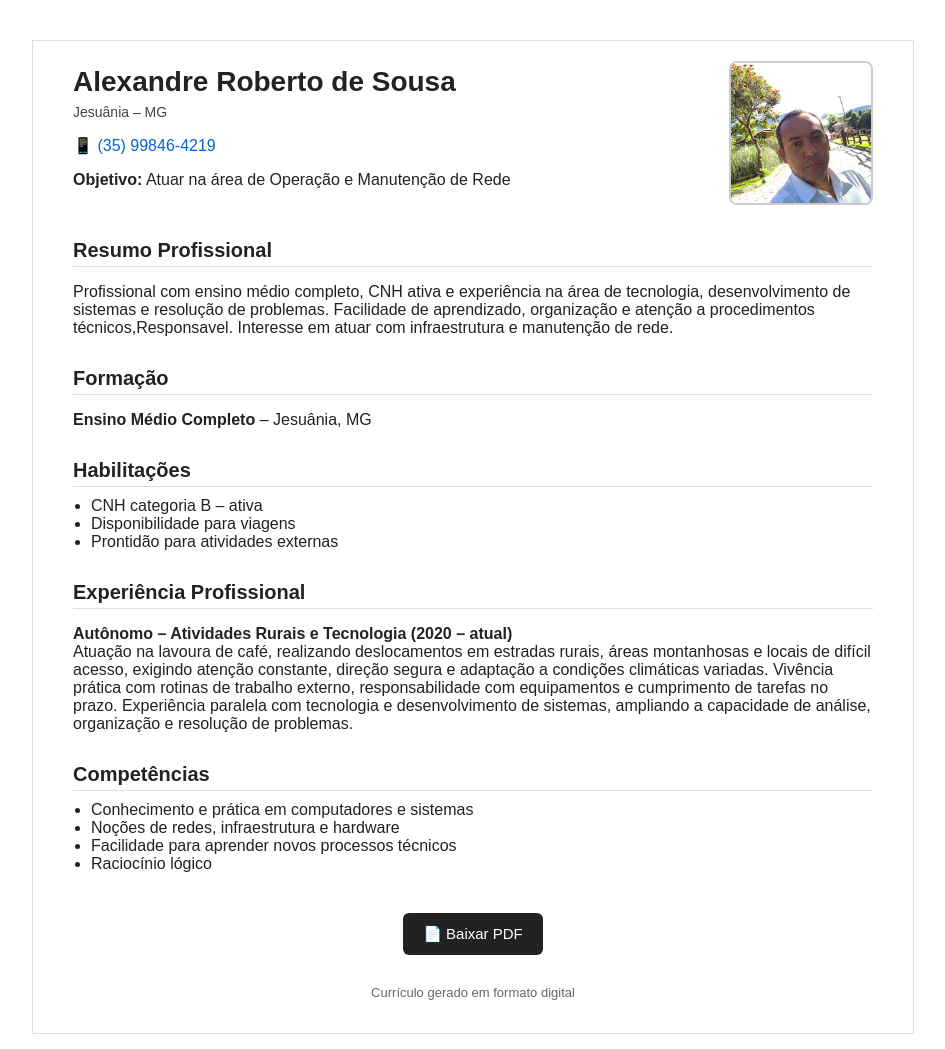
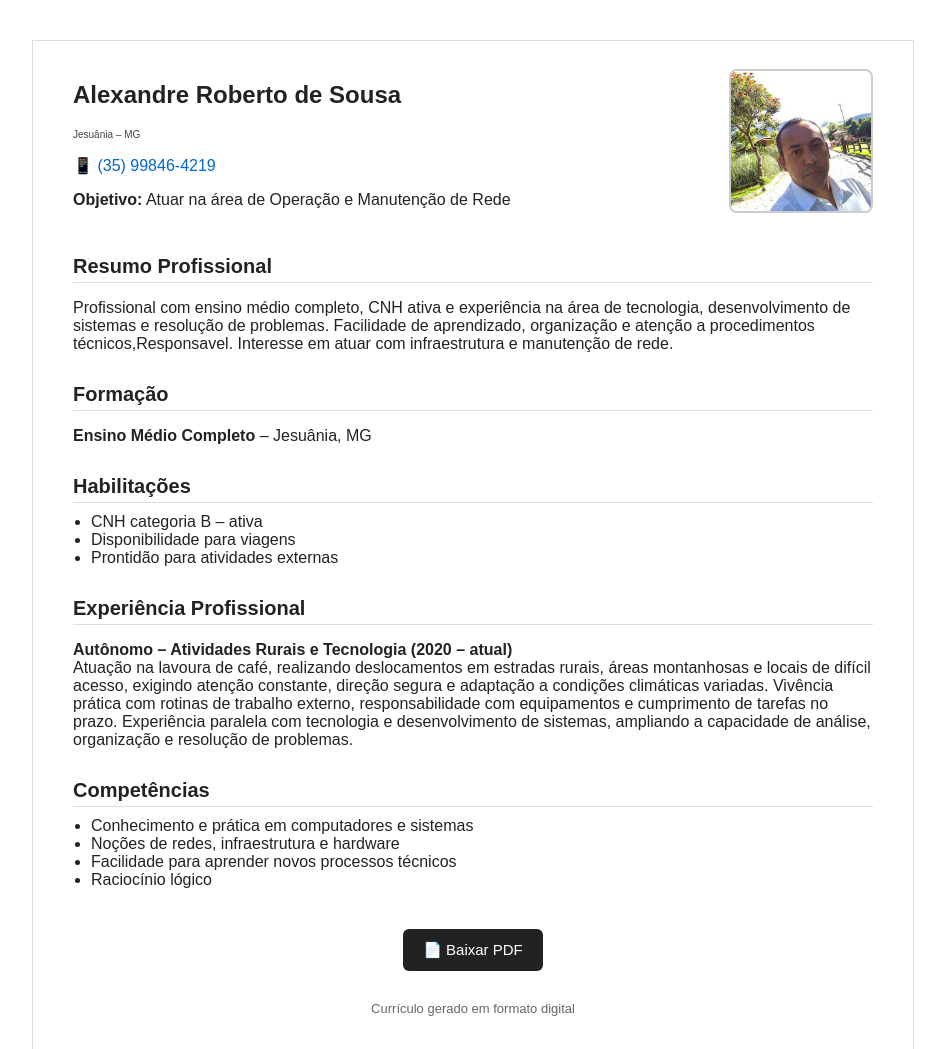
Before and after one commit to alexandre945/curr-culo, a plain HTML site: page index.html in a window 1280 px wide. Shown: the top 1049 px of the page, without its empty margins (167-1112 px from the left). Drawn offline with Linux system fonts and the light colour scheme.

Commit message:
alterando fontsize do info-pessoal

```diff
--- a/css/style.css
+++ b/css/style.css
@@ -27,7 +27,7 @@ body {
 
 .info-pessoal .cidade {
   margin: 6px 0 10px;
-  font-size: 14px;
+  font-size: 10px;
   color: #444;
 }
 
--- a/index.html
+++ b/index.html
@@ -12,7 +12,7 @@
 
     <header class="topo">
       <div class="info-pessoal">
-        <h1>Alexandre Roberto de Sousa</h1>
+        <h2>Alexandre Roberto de Sousa</h2>
         <p class="cidade">Jesuânia – MG</p>
 
         <p class="contato">
```
